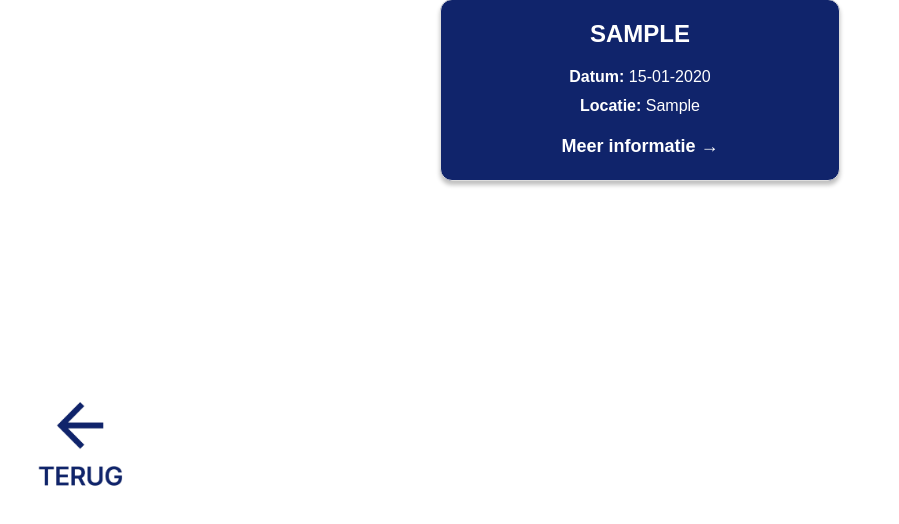
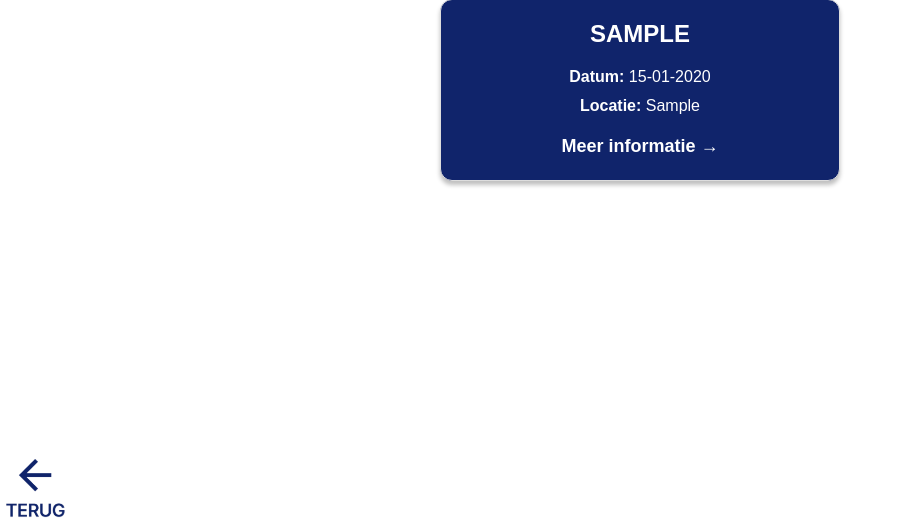
Before and after one commit to Marketplace-development/even-groups-a-d2024-group10, a Flask app: template app/templates/klussen_overzicht.html in a window 1280 px wide. Shown: the part 276-800 px from the top of the page, without its empty margins (0-899 px from the left). Run offline with Flask 3, Linux system fonts and the light colour scheme; the template is opened without the code that fills it: values that come from a table or form of the project are taken from there, others are empty; tables that the repository leaves empty hold one stand-in row (values such as "Sample post").

Commit message:
Nog wat aanpassingen voor app op mobiel

```diff
--- a/app/templates/klussen_overzicht.html
+++ b/app/templates/klussen_overzicht.html
@@ -35,7 +35,7 @@
     <div class="back">
         <div class="back-icon">
             <a href="{{ url_for('main.dashboard') }}">
-                <img src="{{ url_for('static', filename='images/terug.png') }}" alt="Terug" style="width: 100px; height: auto;">
+                <img src="{{ url_for('static', filename='images/terug.png') }}" alt="Terug">
             </a>
         </div>
     </div>
@@ -117,31 +117,38 @@
 
     .back {
         position: fixed;
-        left: 20px;
-        bottom: 20px;
+        left: 0px; /* Meer naar de hoek op mobiel */
+        bottom: 2px; /* Meer naar de hoek op mobiel */
         text-align: center;
         z-index: 100;
     }
 
     .back-icon {
-        width: 120px;
-        height: 120px;
-        display: flex;
-        justify-content: center;
-        align-items: center;
-        border-radius: 50%;
-        overflow: hidden;
+        width: 70px; /* Verklein de afbeelding op mobiel */
+        height: auto;
+        display: block;
         transition: transform 0.3s ease;
     }
 
     .back-icon img {
-        width: 100%;
-        height: 100%;
-        object-fit: cover;
+        width: 100%; /* Volledige breedte van de back-icon */
+        height: auto;
+        object-fit: contain;
     }
 
     .back-icon:hover {
         transform: scale(1.1);
     }
+
+    @media (max-width: 768px) {
+        .back {
+            left: 0px; /* Extra naar de hoek op mobiel */
+            bottom: 5px; /* Extra naar de hoek op mobiel */
+        }
+
+        .back-icon img {
+            width: 50px; /* Nog kleiner op mobiel */
+        }
+    }
 </style>
 {% endblock %}
```
Also changed, not shown: app/templates/add_klusaanbieder.html (+30 -100 lines).
